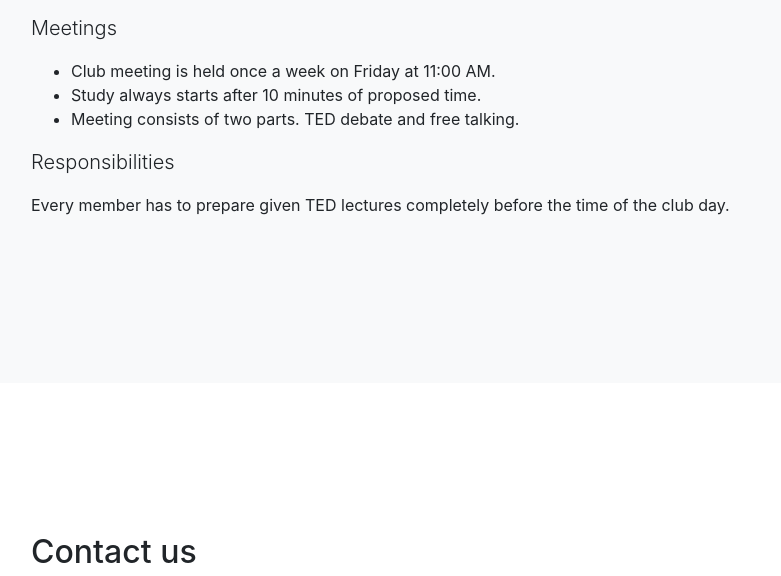
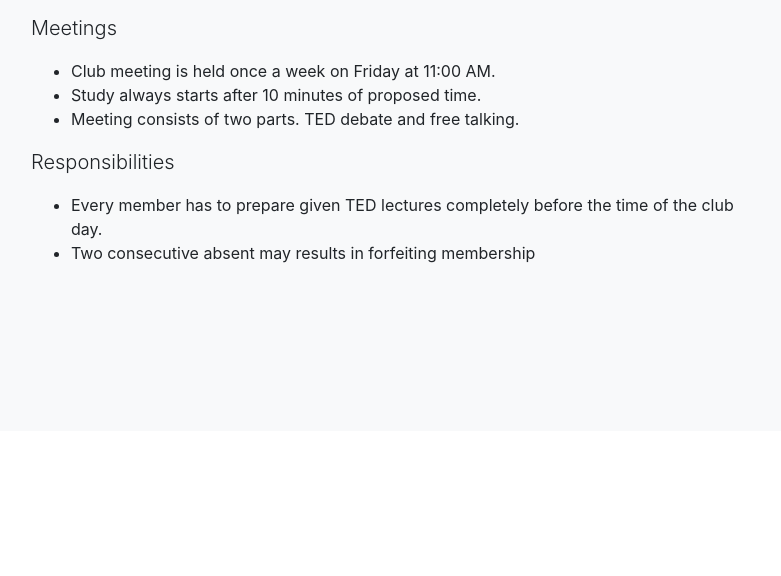
Before and after one commit to howon-kim/Tutoring-Material, a website with bundled scripts: page index.html in a window 1280 px wide. Shown: the part 1424-2000 px from the top of the page, without its empty margins (244-1025 px from the left). Built offline with nearby package versions, Linux system fonts and the light colour scheme.

Commit message:
Update the constitution (Feb 26, 2018)

```diff
--- a/index.html
+++ b/index.html
@@ -88,7 +88,10 @@
                         <li>Meeting consists of two parts. TED debate and free talking.</li>
                     </ul>
                     <p class="lead">Responsibilities</p>
-                    <p>Every member has to prepare given TED lectures completely before the time of the club day.</p>
+                    <ul>
+                        <li>Every member has to prepare given TED lectures completely before the time of the club day.</li>
+                        <li>Two consecutive absent may results in forfeiting membership</li>
+                    </ul>
                 </div>
             </div>
         </div>
```
